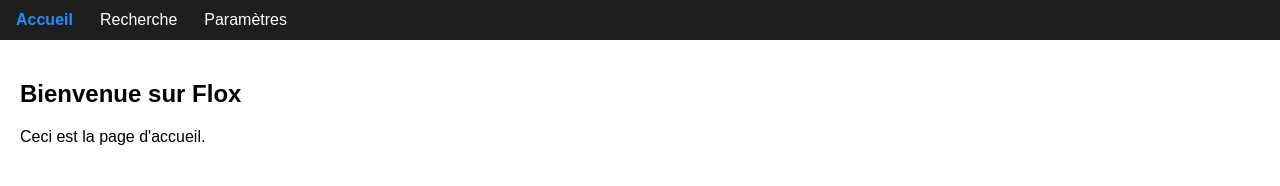
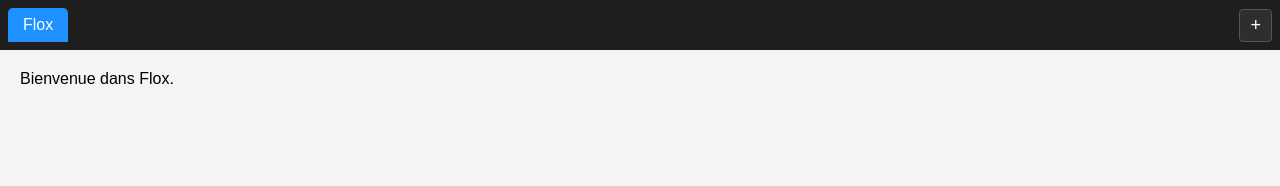
Before and after one commit to moteurderechecher/gqbelqrd2, a plain HTML site: page index.html in a window 1280 px wide. Drawn offline with Linux system fonts and the light colour scheme.

Commit message:
Update index.html

```diff
--- a/index.html
+++ b/index.html
@@ -9,66 +9,81 @@
       font-family: Arial, sans-serif;
     }
 
-    .navbar {
+    .tab-bar {
       display: flex;
+      align-items: center;
       background-color: #1e1e1e;
-      padding: 10px;
+      padding: 8px;
     }
 
-    .nav-button {
+    .tab {
+      background-color: #333;
       color: white;
-      background: none;
-      border: none;
-      margin-right: 15px;
-      font-size: 16px;
+      padding: 8px 15px;
+      margin-right: 5px;
+      border-radius: 5px 5px 0 0;
       cursor: pointer;
     }
 
-    .nav-button.active {
-      font-weight: bold;
-      color: #1e90ff;
+    .tab.active {
+      background-color: #1e90ff;
     }
 
-    .page {
-      display: none;
-      padding: 20px;
+    .add-tab {
+      color: white;
+      font-size: 18px;
+      margin-left: auto;
+      cursor: pointer;
+      padding: 5px 10px;
+      border: 1px solid #555;
+      border-radius: 4px;
+      background-color: #2e2e2e;
     }
 
-    .page.active {
-      display: block;
+    .tab-content {
+      padding: 20px;
+      background-color: #f4f4f4;
+      height: 100vh;
     }
   </style>
 </head>
 <body>
 
-  <div class="navbar">
-    <button class="nav-button active" onclick="showPage('home')">Accueil</button>
-    <button class="nav-button" onclick="showPage('search')">Recherche</button>
-    <button class="nav-button" onclick="showPage('settings')">Paramètres</button>
+  <div class="tab-bar" id="tabBar">
+    <div class="tab active" onclick="switchTab('tab1')">Flox</div>
+    <div class="add-tab" onclick="addTab()">+</div>
   </div>
 
-  <div id="home" class="page active">
-    <h2>Bienvenue sur Flox</h2>
-    <p>Ceci est la page d'accueil.</p>
-  </div>
-
-  <div id="search" class="page">
-    <h2>Recherche</h2>
-    <input type="text" placeholder="Tapez votre recherche..." style="width: 100%; padding: 8px;" />
-  </div>
-
-  <div id="settings" class="page">
-    <h2>Paramètres</h2>
-    <p>Ici vous pouvez ajuster les réglages de l'application.</p>
+  <div class="tab-content" id="tabContent">
+    Bienvenue dans Flox.
   </div>
 
   <script>
-    function showPage(id) {
-      document.querySelectorAll('.page').forEach(p => p.classList.remove('active'));
-      document.querySelectorAll('.nav-button').forEach(b => b.classList.remove('active'));
+    let tabCount = 1;
 
-      document.getElementById(id).classList.add('active');
-      event.target.classList.add('active');
+    function switchTab(tabId) {
+      const content = document.getElementById('tabContent');
+      content.innerHTML = `Vous êtes dans l'onglet : ${tabId}`;
+
+      document.querySelectorAll('.tab').forEach(tab => tab.classList.remove('active'));
+      const targetTab = document.querySelector(`[data-tab="${tabId}"]`);
+      if (targetTab) targetTab.classList.add('active');
+    }
+
+    function addTab() {
+      tabCount++;
+      const tabId = `tab${tabCount}`;
+      const tabBar = document.getElementById('tabBar');
+
+      const newTab = document.createElement('div');
+      newTab.className = 'tab';
+      newTab.innerText = `Onglet ${tabCount}`;
+      newTab.setAttribute('data-tab', tabId);
+      newTab.onclick = () => switchTab(tabId);
+
+      // Insérer avant le bouton "+"
+      tabBar.insertBefore(newTab, document.querySelector('.add-tab'));
+      switchTab(tabId);
     }
   </script>
 
```
